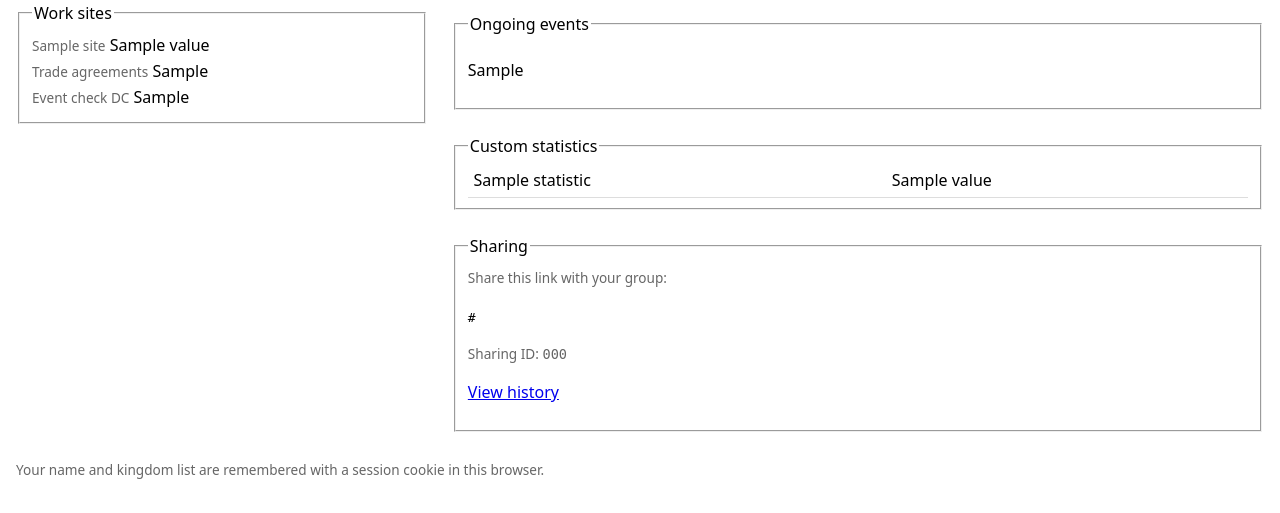
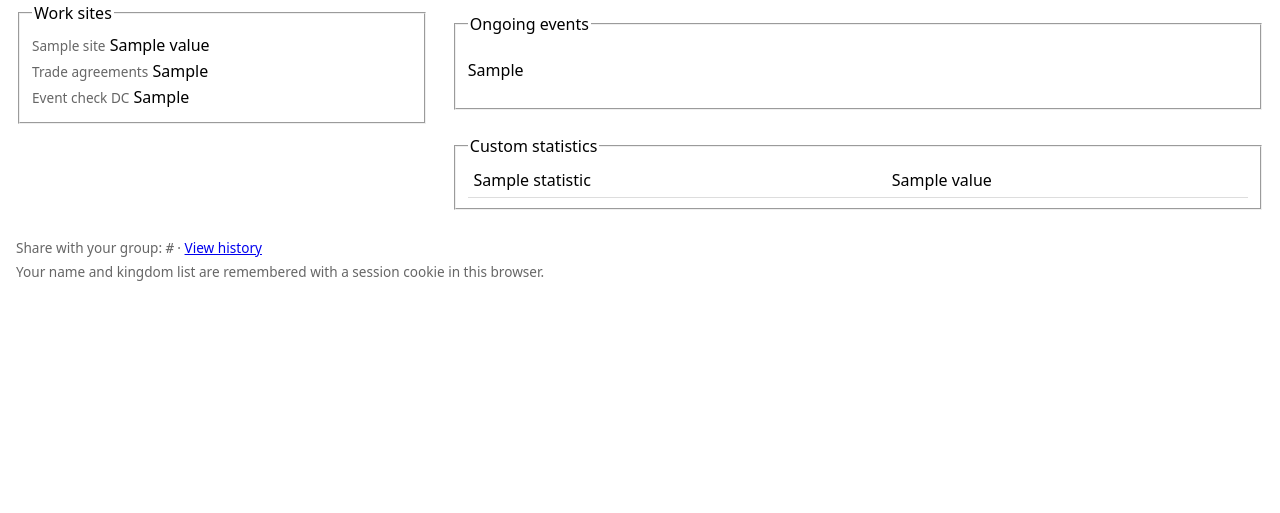
Before and after one commit to kvarak/kingdomsheet, a Django app: template templates/kingdoms/sheet.html in a window 1280 px wide. Shown: the part 1104-1617 px from the top of the page. After the commit the page ends 1385 px from the top, so only its background shows below. Run offline with Django 5.2, Linux system fonts and the light colour scheme; the template is opened without the code that fills it: most values are stand-ins (such as "Sample title", 1, 10 or a date in 2020).

Commit message:
Update sharing and footer

```diff
--- a/templates/kingdoms/base.html
+++ b/templates/kingdoms/base.html
@@ -20,6 +20,7 @@
 
   {% block content %}{% endblock %}
 
+  {% block footer %}{% endblock %}
   <p class="hint">Your name and kingdom list are remembered with a session cookie in this browser.</p>
 </body>
 </html>
--- /dev/null
+++ b/templates/kingdoms/includes/share_line.html
@@ -0,0 +1 @@
+<p class="hint">Share with your group: <code>{{ share_url }}</code> &middot; <a href="{% url 'kingdoms:history' kingdom.pk %}">View history</a></p>
--- a/templates/kingdoms/sheet.html
+++ b/templates/kingdoms/sheet.html
@@ -159,14 +159,7 @@
         </tbody>
       </table>
     </fieldset>
-
-    <fieldset>
-      <legend>Sharing</legend>
-      <p class="hint">Share this link with your group:</p>
-      <p><code>{{ share_url }}</code></p>
-      <p class="hint">Sharing ID: <code>{{ kingdom.access_code }}</code></p>
-      <p><a href="{% url 'kingdoms:history' kingdom.pk %}">View history</a></p>
-    </fieldset>
   </div>
 </div>
 {% endblock %}
+{% block footer %}{% include "kingdoms/includes/share_line.html" %}{% endblock %}
```
Also changed, not shown: templates/kingdoms/sheet_edit.html (+1 -8 lines).
